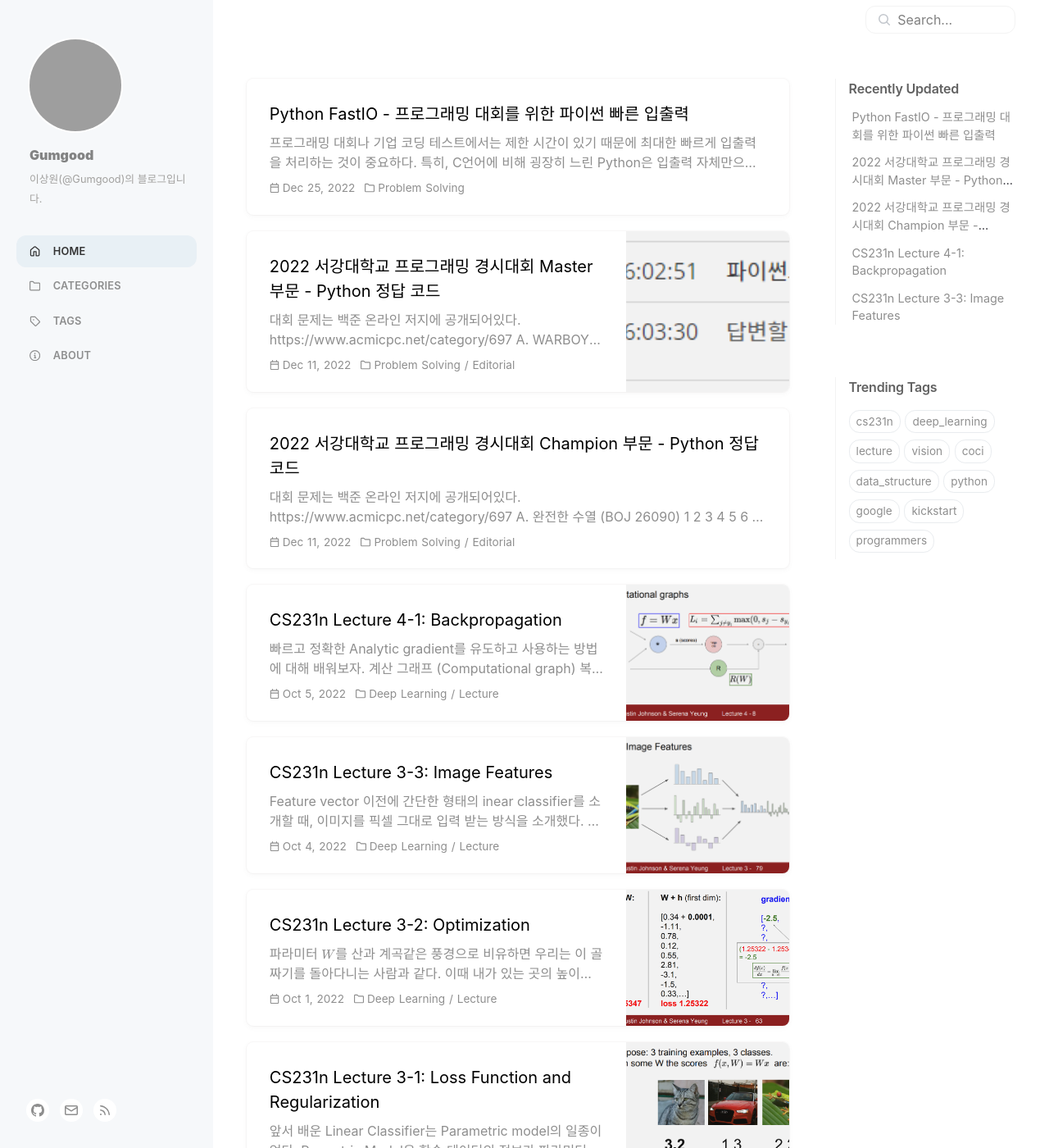
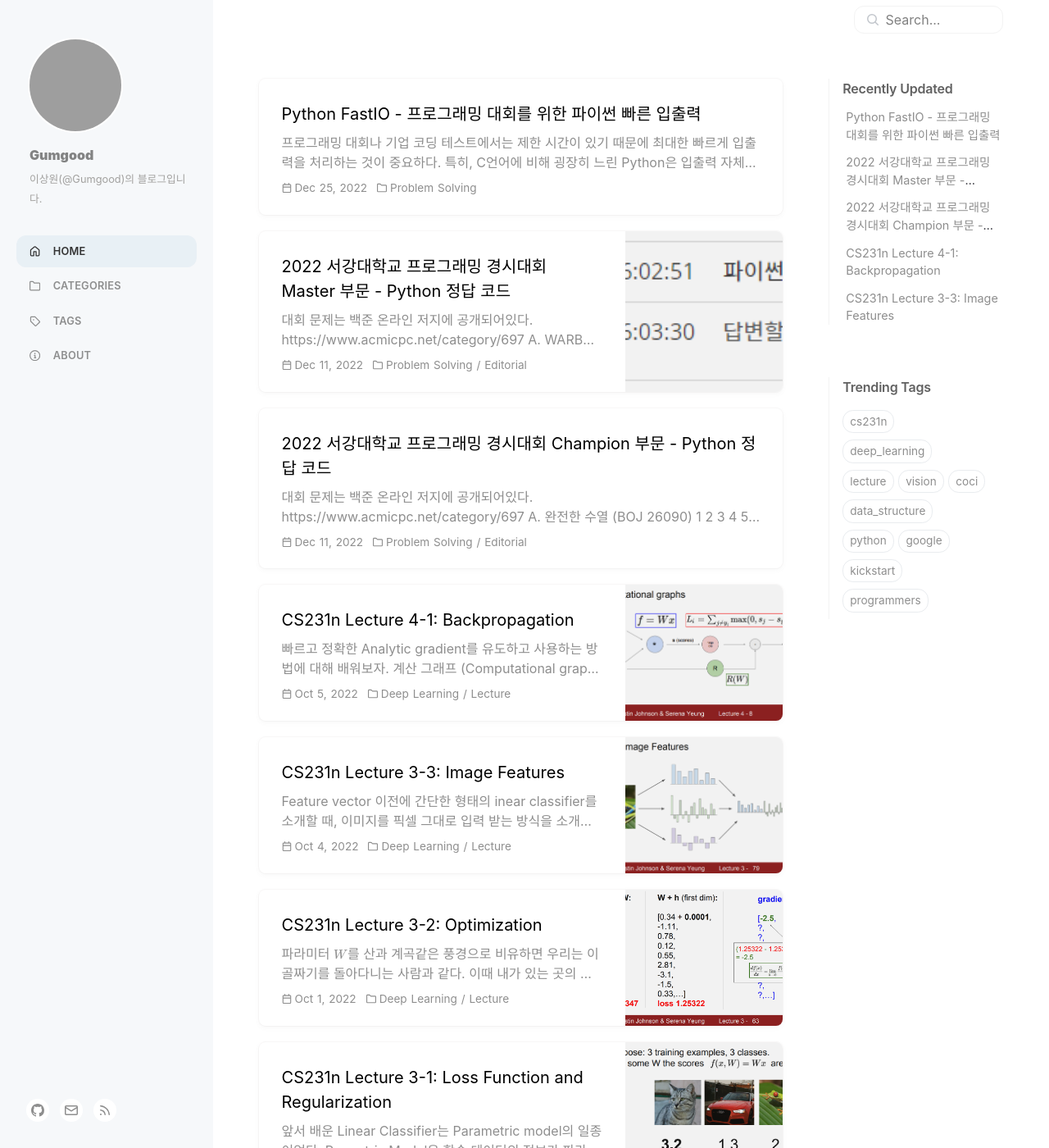
Before and after one commit to gumgood/gumgood.github.io, a Jekyll site: the page built from index.html, in a window 1280 px wide and 1400 px high. Shown: the whole window at 82% size. Built offline with Jekyll 4.4.1, drawn with Linux system fonts in a browser that asks for light colours; the list of posts is cut into pages by our own code; grey boxes are pictures that could not be loaded.

Commit message:
Design: update main padding

```diff
--- a/_sass/_common.scss
+++ b/_sass/_common.scss
@@ -30,7 +30,7 @@ $nav-width: 260px;
 
 .max_width {
     max-width: $max_width;
-    width: 94%;
+    width: 100%;
 
     @media screen and (min-width: $break-small) {
         width: 88%;
--- a/_sass/layout/_default.scss
+++ b/_sass/layout/_default.scss
@@ -7,6 +7,7 @@
     position: relative;
     min-height: 100vh;
 
+    padding: 0 1rem;
     margin-left: $nav-width;
 
     @media screen and (max-width: $break-small) {
```
